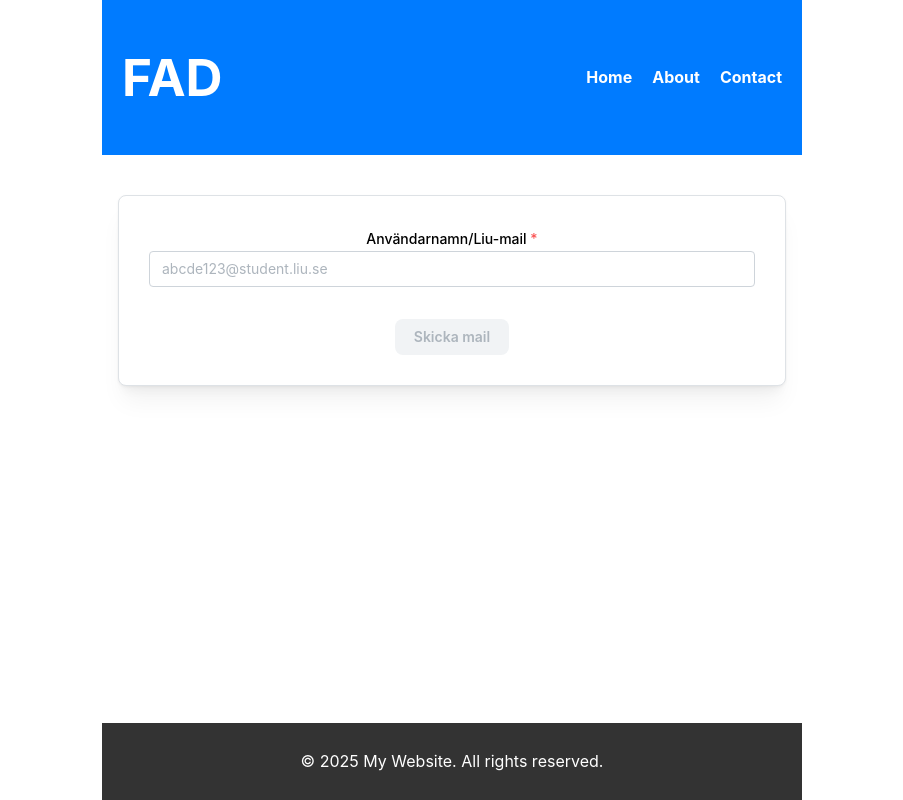
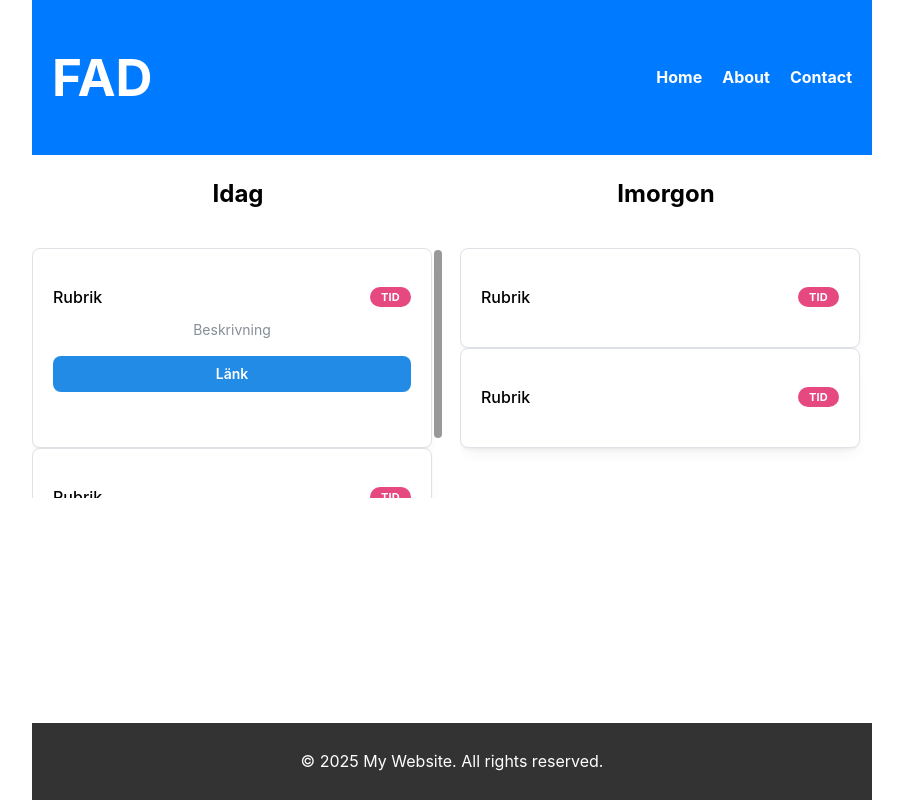
Before and after one commit to TDDD96-group10/FAD, a React (Vite) app in the folder fad_frontend/: page /test in a window 1280 px wide. Shown: the whole page, without its empty margins (188-1091 px from the left). Built offline with nearby package versions, Linux system fonts and the light colour scheme.

Commit message:
startpage test

```diff
--- /dev/null
+++ b/fad_frontend/src/pages/StartPage.tsx
@@ -0,0 +1,63 @@
+import React, { useEffect, useState } from "react";
+/*import "../styles/pages/Home.css";*/
+//import { Button } from '@mantine/core';
+import { Timeline, Text , Flex} from '@mantine/core';
+//import { IconGitBranch, IconGitPullRequest, IconGitCommit, IconMessageDots } from '@tabler/icons-react';
+
+const StartPage: React.FC = () => {
+
+  return (
+
+    <div className="container">
+        {/* Header */}
+      {/*<header className="header">
+        <h1>Startsida</h1>
+        <nav>
+          <ul className="nav-links">
+            <li><a href="#">Fadderjobb</a></li>
+            <li><a href="#">Fadderöversikt</a></li>
+            <li><a href="#">Dela information</a></li>
+          </ul>
+        </nav>
+      </header>*/}
+
+      {/* Main Content */}
+      <main>
+      <Flex
+        mih={50}
+        bg="rgba(0, 0, 0, .3)"
+        gap="md"
+        justify="flex-start"
+        align="flex-start"
+        direction="column"
+        wrap="wrap"
+      >
+        <h2>Test</h2>
+          <Timeline active={1} bulletSize={24} lineWidth={2}>
+          <Timeline.Item title="New branch">
+            <Text c="dimmed" size="sm">You&apos;ve created new branch <Text variant="link" component="span" inherit>fix-notifications</Text> from master</Text>
+            <Text size="xs" mt={4}>2 hours ago</Text>
+          </Timeline.Item>
+
+          <Timeline.Item title="Commits">
+            <Text c="dimmed" size="sm">You&apos;ve pushed 23 commits to<Text variant="link" component="span" inherit>fix-notifications branch</Text></Text>
+            <Text size="xs" mt={4}>52 minutes ago</Text>
+          </Timeline.Item>
+
+          <Timeline.Item title="Pull request"  lineVariant="dashed">
+            <Text c="dimmed" size="sm">You&apos;ve submitted a pull request<Text variant="link" component="span" inherit>Fix incorrect notification message (#187)</Text></Text>
+            <Text size="xs" mt={4}>34 minutes ago</Text>
+          </Timeline.Item>
+
+          <Timeline.Item title="Code review" >
+            <Text c="dimmed" size="sm"><Text variant="link" component="span" inherit>Robert Gluesticker</Text> left a code review on your pull request</Text>
+            <Text size="xs" mt={4}>12 minutes ago</Text>
+          </Timeline.Item>
+        </Timeline>
+        </Flex>
+      </main>
+    </div>
+  );
+};
+
+export default StartPage;
--- /dev/null
+++ b/fad_frontend/src/pages/test.tsx
@@ -0,0 +1,69 @@
+import React, { useEffect, useState } from "react";
+/*import "../styles/pages/Home.css";*/
+import { Card, Text, Badge, Button, Group, ScrollArea , Stack} from '@mantine/core';
+
+
+const test: React.FC = () => {
+
+  return (
+   <div>
+     <Group align="top">
+      <Stack>
+        <h2>Idag</h2>
+        <ScrollArea style={{ height: 250 }} type="always" offsetScrollbars scrollbarSize={12}>
+       <Card shadow="sm" padding="lg" radius="md"  withBorder w={400} h={200}>
+
+      <Group justify="space-between" mt="md" mb="xs">
+        <Text fw={500}>Rubrik</Text>
+        <Badge color="pink">Tid</Badge>
+      </Group>
+
+      <Text size="sm" c="dimmed">
+        Beskrivning
+      </Text>
+
+      <Button color="blue" fullWidth mt="md" radius="md">
+        Länk
+      </Button>
+    </Card>
+
+    <Card shadow="sm" padding="lg" radius="md"  withBorder w={400} h={100}>
+
+      <Group justify="space-between" mt="md" mb="xs">
+        <Text fw={500}>Rubrik</Text>
+        <Badge color="pink">Tid</Badge>
+      </Group>
+
+    </Card>
+    </ScrollArea>
+    </Stack>
+
+    <Stack>
+            <h2>Imorgon</h2>
+            <ScrollArea style={{ height: 250 }} type="always" offsetScrollbars scrollbarSize={12}>
+            <Card shadow="sm" padding="lg" radius="md"  withBorder w={400} h={100}>
+
+      <Group justify="space-between" mt="md" mb="xs">
+        <Text fw={500}>Rubrik</Text>
+        <Badge color="pink">Tid</Badge>
+      </Group>
+
+    </Card>
+    <Card shadow="sm" padding="lg" radius="md"  withBorder w={400} h={100}>
+
+      <Group justify="space-between" mt="md" mb="xs">
+        <Text fw={500}>Rubrik</Text>
+        <Badge color="pink">Tid</Badge>
+      </Group>
+
+    </Card>
+
+    </ScrollArea>
+          </Stack>
+
+        </Group>
+   </div>
+  );
+};
+
+export default test;
```
Also changed, not shown: fad_frontend/src/navigation/routesConfig.ts (+8 -3 lines).
